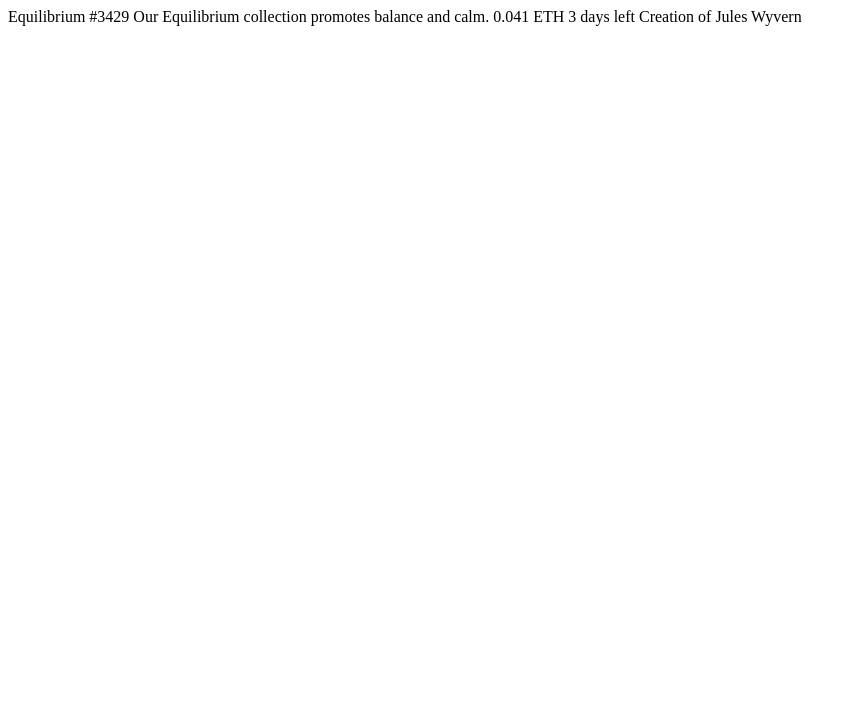
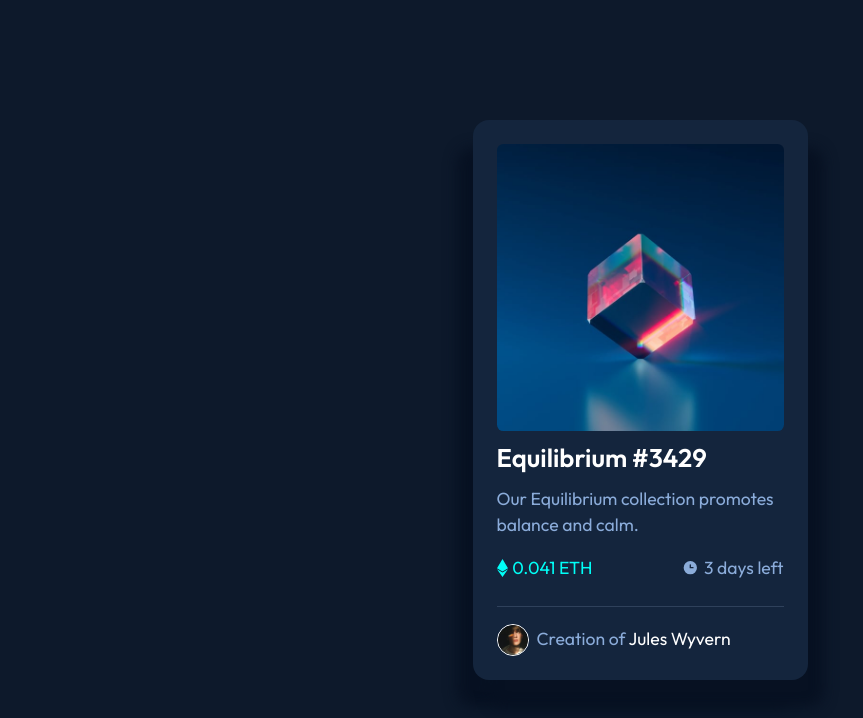
Before and after one commit to Ivuska/frontendmentor--NFT-preview-card-component, a plain HTML site: page index.html in a window 1280 px wide. Shown: the whole page, without its empty margins (0-863 px from the left). Drawn offline with Linux system fonts and the light colour scheme.

Commit message:
Final v1 solution.

```diff
--- a/index.html
+++ b/index.html
@@ -1,23 +1,52 @@
 <!DOCTYPE html>
 <html lang="en">
+
 <head>
   <meta charset="UTF-8">
+
+
+  <link rel="icon" type="image/png" sizes="32x32" href="./images/favicon-32x32.png">
+  <link rel="stylesheet" type="text/css" href="style.css">
+  <link rel="preconnect" href="https://fonts.googleapis.com">
+  <link rel="preconnect" href="https://fonts.gstatic.com" crossorigin>
+  <link href="https://fonts.googleapis.com/css2?family=Outfit:wght@300;400;600&display=swap" rel="stylesheet">
   <meta name="viewport" content="width=device-width, initial-scale=1.0">
 
-  <link rel="icon" type="image/png" sizes="32x32" href="./images/favicon-32x32.png">
+  <title>Iva Fischerova | Frontend Mentor | NFT preview card component</title>
+</head>
 
-  <title>Frontend Mentor | NFT preview card component</title>
-</head>
 <body>
+  <main>
+    <section class="card">
+      <div class="cardContent isResponsive">
+        <div class="imgWrapper">
+          <img src="images/image-equilibrium.jpg" class="equilibriumImg" alt="Image of equilibrium.">
+        </div>
 
-  Equilibrium #3429
+        <h1>Equilibrium #3429</h1>
 
-  Our Equilibrium collection promotes balance and calm.
+        <p>
+          Our Equilibrium collection promotes balance and calm.
+        </p>
 
-  0.041 ETH
-  3 days left
+        <div class="priceAndTime isResponsive">
+          <div class="ethereum">
+            <img src="images/icon-ethereum.svg" alt="Price:">
+            0.041 ETH
+          </div>
+          <div>
+            <img src="images/icon-clock.svg" alt="Remaining time:">
+            3 days left
+          </div>
+        </div>
+        <hr/>
+        <footer class="footer isResponsive">
+          <img src="images/image-avatar.png" alt="author avatar">
+          <p>Creation of <span>Jules Wyvern</span></p>
+        </footer>
+      </div>
+    </section>
+  </main>
+</body>
 
-  Creation of Jules Wyvern
-
-</body>
 </html>
--- a/style.css
+++ b/style.css
@@ -0,0 +1,162 @@
+html {
+  box-sizing: border-box;
+}
+
+*, ::after, ::before {
+  box-sizing: inherit;
+}
+
+body {
+  margin: auto;
+  display: flex;
+  justify-content: center;
+  align-items: center;
+  min-height: 100vh;
+  background-color: hsl(217, 54%, 11%);
+  font-family: "Outfit", sans-serif;
+  color:hsl(215, 51%, 70%);
+  font-weight: 300, 400, 600;
+  line-height: 1.5;
+  font-size: 18px;
+}
+
+/*
+- it does not make much sense to apply flexbox to elements like img, h, p etc.
+- flexbox does not have margin collapse (so the margins of two flexboxes is added up
+- flexbox is always used on the nearest child element not on the content of this child element (if I use div, it makes flex this div, not all the h's, p's and other elements in this div)
+*/
+.isResponsive {
+  display: flex;
+  flex-shrink: 1;
+  margin: 0;
+  padding: 0;
+}
+
+
+/*
+- padding is something like stuffing - it is better to set it on this whole section element, because this automatically limit all the other children elements in this element -> I can set width of all these children elements to 100% and they will never overflow.
+- padding is not collapsing, so it means that if two element have 10px padding it will result in 20px padding together
+- on the other hand margin is collapsing so if I set margin o 10px on one element and 5px to other element it leads to 10px space
+*/
+.card {
+  background-color: hsl(216, 50%, 16%);
+  border-radius: 1rem;
+  max-width: 335px;
+  padding: 1.5rem;
+  box-shadow: 1rem 1.7rem 0.8rem hsl(217, 65%, 8%), -1rem 1.7rem 0.8rem hsl(217, 65%, 8%);
+}
+
+.cardContent {
+  align-items: flex-start;
+  flex-direction: column;
+  font-size: 1.1rem;
+}
+
+/*
+- img is inline element so we need to display it block because it leads to baseline alignment of both images
+- never add 'width' and 'height' properties to the html element, set it in CSS
+- I can put svg elements in the img tag and use src="" for adding the svg to the layout.
+*/
+.equilibriumImg {
+  border-radius: 0.4rem;
+  max-width: 100%;
+  display: block;
+}
+
+.imgWrapper {
+  position: relative;
+}
+
+/*
+- I need to use pseudo element for hover effect on img
+- pseudo element always needs property contain (it can be empty)
+- transition works as simple animation
+- I always need to use absolute position on the pseudo element and
+  relative position to the original element in this cases
+*/
+.imgWrapper::after {
+  border-radius: 0.2rem;
+  content: "";
+  background-color: hsla(178, 100%, 50%, 0.5);
+  background-image: url("./images/icon-view.svg");
+  background-repeat: no-repeat;
+  background-position: center;
+  width: 100%;
+  height: 100%;
+  position: absolute;
+  top: 0;
+  left: 0;
+  opacity: 0;
+  transition: opacity 100ms ease-in-out;
+}
+
+.imgWrapper:hover::after {
+  opacity: 1;
+  transition: opacity 100ms ease-in-out;
+}
+
+h1 {
+  color: hsl(0, 0%, 100%);
+  font-size: 1.6rem;
+  margin: 0.5rem 0;
+}
+
+h1:hover {
+  color:hsl(178, 100%, 50%)
+}
+
+p {
+  margin: 0;
+}
+
+.priceAndTime {
+  justify-content: space-between;
+  width: 100%;
+  margin: 1rem 0;
+}
+
+/*
+- do not hesitate to use style with HTML elements in the classes!!
+*/
+.priceAndTime div {
+  display: flex;
+  align-items: center;
+}
+
+.priceAndTime img {
+  margin-right: 0.3rem;
+}
+
+.ethereum {
+  color:hsl(178, 100%, 50%);
+}
+
+.cardContent hr {
+  width: 100%;
+  border: none;
+  border-top: 1px hsl(215, 32%, 27%) solid;
+}
+
+.footer {
+  flex-direction: row;
+  justify-content: flex-start;
+  align-items: center;
+  width: 100%;
+  margin-top: 0.5rem;
+}
+
+.footer img {
+  border-radius: 75%;
+  width: 2rem;
+  border: 1px hsl(0, 0%, 100%) solid;
+  margin-right: 0.5rem;
+}
+
+.footer span {
+  color:hsl(0, 0%, 100%);
+}
+
+/*I can use pseudo classes also on HTML elements in the classes not only to the HTML elements.*/
+.footer span:hover {
+  color:hsl(178, 100%, 50%);
+}
```
